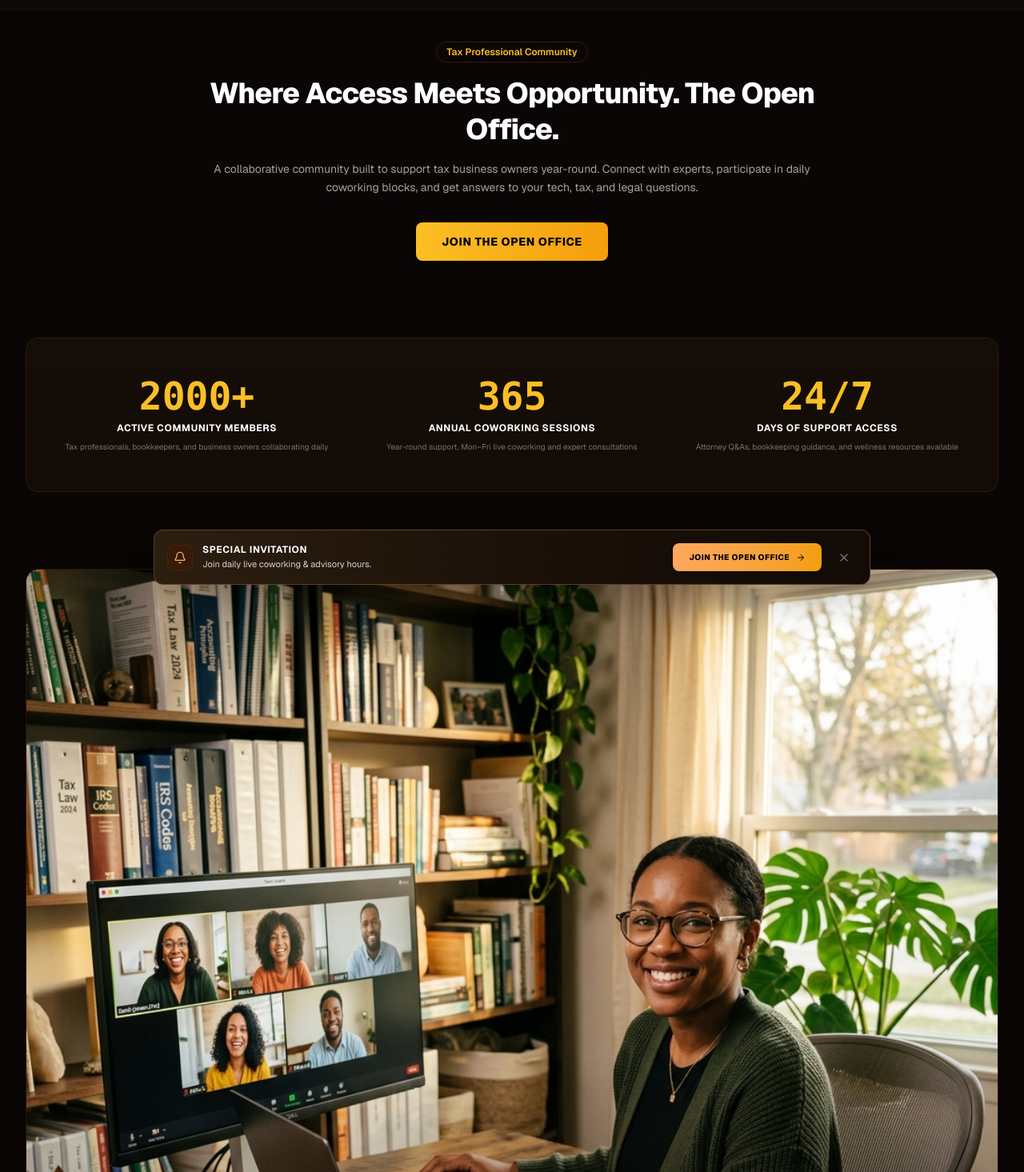
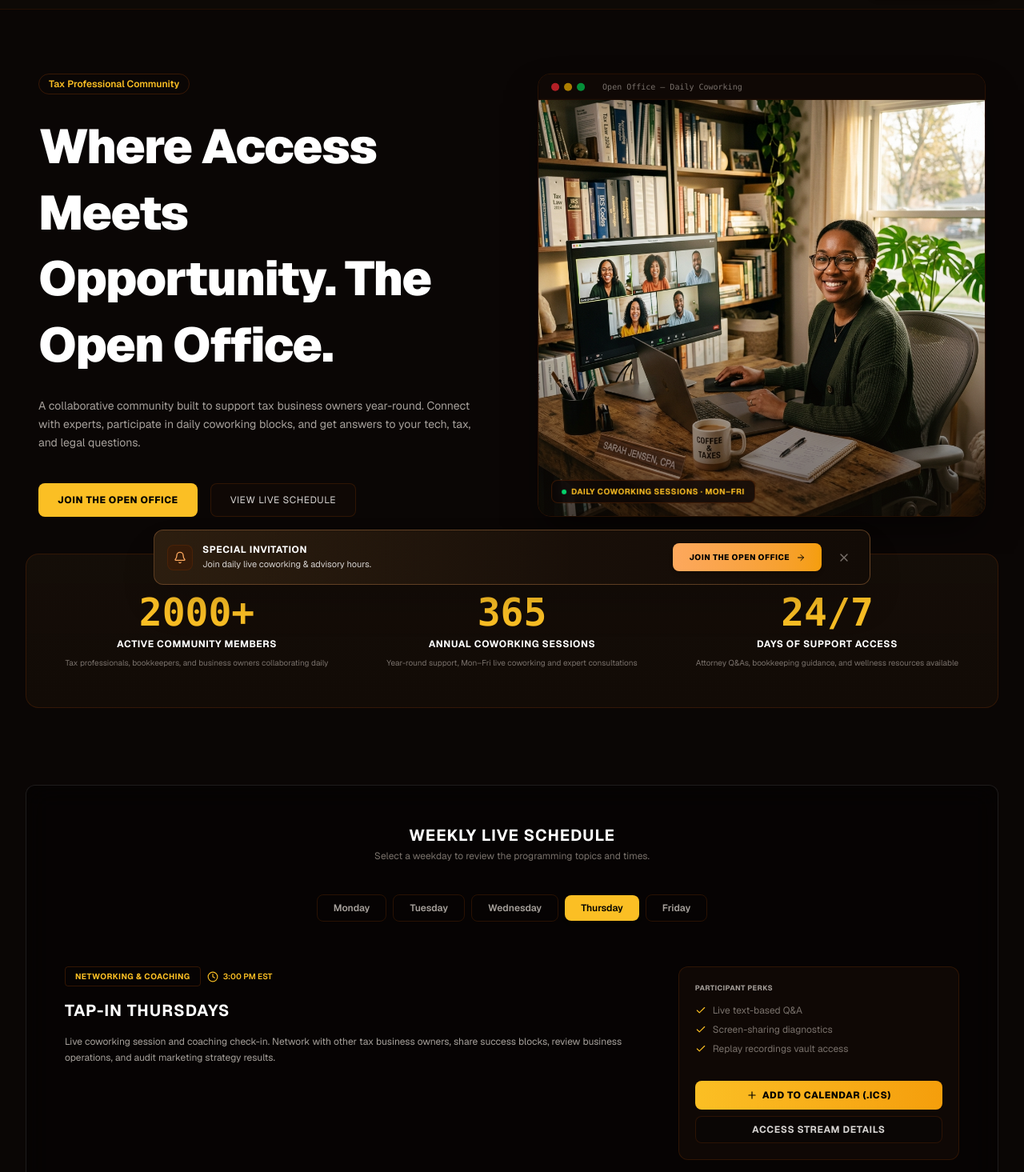
Before and after one commit to vriddhitechinfo-tech/TSOC, a Next.js app: page /open-office in a window 1280 px wide. Shown: the part 45-1510 px from the top of the page at 80% size. Built offline with nearby package versions, Linux system fonts and the light colour scheme.

Commit message:
feat: add FaqAccordion component and implement Open Office marketing page with schedule and FAQs

```diff
--- a/src/app/(marketing)/open-office/page.tsx
+++ b/src/app/(marketing)/open-office/page.tsx
@@ -206,31 +206,77 @@ export default function OpenOfficePage() {
   };
 
   return (
-    <div ref={pageRef} className="relative overflow-hidden bg-[#0a0605] min-h-screen py-16 sm:py-10 animate-fade-in">
+    <div ref={pageRef} className="relative overflow-hidden bg-[#0a0605] min-h-screen">
       {/* Background glow */}
       <div className="absolute inset-0 bg-[radial-gradient(circle_at_top,rgba(251,191,36,0.08)_0%,transparent_60%)] pointer-events-none -z-10" />
 
-      <div className="mx-auto max-w-7xl px-4 sm:px-6 lg:px-8 space-y-24">
-        {/* Header Section */}
-        <div className="gsap-reveal text-center max-w-3xl mx-auto space-y-4">
-          <span className="inline-flex items-center rounded-full bg-amber-955/35 border border-amber-900/40 px-3 py-1 text-xs font-semibold text-[#fbbf24]">
+      <style>{`
+        @keyframes float {
+          0%, 100% { transform: translateY(0px) translateX(0px); }
+          50% { transform: translateY(-20px) translateX(10px); }
+        }
+      `}</style>
+
+      {/* Hero Section with Left/Right Split */}
+      <section className="relative pt-6 pb-20 lg:py-20 overflow-hidden">
+        <div className="mx-auto max-w-7xl px-6 sm:px-8 lg:px-12 relative z-10 h-auto lg:h-[520px]">
+          <div className="grid grid-cols-1 lg:grid-cols-2 gap-12 lg:gap-16 items-center h-full">
+            {/* Left: Content */}
+            <div className="space-y-6 flex flex-col justify-center">
+              <span className="gsap-reveal inline-flex w-fit items-center rounded-full bg-amber-955/35 border border-amber-900/40 px-3 py-1 text-xs font-semibold text-[#fbbf24]">
                 Tax Professional Community
               </span>
-          <h1 className="text-3xl sm:text-4xl font-extrabold tracking-tight text-white leading-tight">
+              <h1 className="gsap-reveal text-4xl sm:text-5xl lg:text-6xl font-black tracking-tight leading-snug text-white">
                 Where Access Meets Opportunity. The Open Office.
               </h1>
-          <p className="text-sm text-stone-400 leading-relaxed">
+              <p className="gsap-reveal text-sm text-stone-400 leading-relaxed line-clamp-3">
                 A collaborative community built to support tax business owners year-round. Connect with experts, participate in daily coworking blocks, and get answers to your tech, tax, and legal questions.
               </p>
-          <div className="pt-4">
+              <div className="gsap-reveal flex flex-col sm:flex-row gap-4 pt-4">
                 <button
                   onClick={() => openModal("openoffice")}
-              className="inline-flex items-center justify-center rounded-lg bg-gradient-to-r from-[#fbbf24] to-[#f59e0b] hover:from-[#c29e2f] hover:to-[#e08d03] text-black font-extrabold py-3.5 px-8 text-sm shadow-md transition-all cursor-pointer uppercase tracking-wider"
+                  className="bg-[#fbbf24] text-black hover:bg-[#c29e2f] font-extrabold px-6 py-3 rounded-lg text-xs uppercase tracking-wider transition-colors cursor-pointer"
                 >
                   Join The Open Office
                 </button>
+                <button
+                  onClick={() => openModal("openoffice")}
+                  className="bg-[#0f0805] text-stone-300 hover:text-white border border-amber-900/30 px-6 py-3 rounded-lg text-xs uppercase tracking-wider transition-colors cursor-pointer"
+                >
+                  View Live Schedule
+                </button>
               </div>
             </div>
+
+            {/* Right: Coworking Image with Floating Animation */}
+            <div className="relative h-full rounded-2xl overflow-hidden border border-amber-900/30 shadow-2xl shadow-black/60" style={{animation: 'float 6s ease-in-out infinite'}}>
+              <div className="absolute top-0 left-0 right-0 h-8 bg-[#0f0805] border-b border-amber-900/20 flex items-center px-4 gap-1.5 z-10">
+                <span className="h-2.5 w-2.5 rounded-full bg-red-500/70" />
+                <span className="h-2.5 w-2.5 rounded-full bg-yellow-500/70" />
+                <span className="h-2.5 w-2.5 rounded-full bg-green-500/70" />
+                <span className="ml-4 text-[10px] text-stone-500 font-mono">Open Office — Daily Coworking</span>
+              </div>
+              <Image
+                src="/open_office_coworking.png"
+                alt="Tax professionals collaborating on a group video call coworking session in a modern home office"
+                width={1440}
+                height={810}
+                className="w-full h-full object-cover mt-8"
+                priority
+              />
+              <div className="absolute inset-0 bg-gradient-to-t from-[#120b06]/60 via-transparent to-transparent pointer-events-none" />
+              <div className="absolute bottom-4 left-4 flex items-center gap-2">
+                <span className="inline-flex items-center gap-1.5 bg-[#0a0605]/80 backdrop-blur border border-amber-900/40 px-3 py-1.5 rounded-lg text-[10px] font-bold uppercase tracking-wider text-[#fbbf24]">
+                  <span className="h-1.5 w-1.5 rounded-full bg-green-400 animate-pulse" />
+                  Daily Coworking Sessions · Mon–Fri
+                </span>
+              </div>
+            </div>
+          </div>
+        </div>
+      </section>
+
+      <div className="mx-auto max-w-7xl px-4 sm:px-6 lg:px-8 space-y-24">
 
         {/* Animated Stats Section */}
         <div
@@ -283,26 +329,8 @@ export default function OpenOfficePage() {
           </div>
         </div>
 
-        {/* Open Office Community Photo */}
-        <div className="gsap-reveal relative rounded-2xl overflow-hidden border border-amber-900/30 shadow-2xl shadow-black/60">
-          <Image
-            src="/open_office_coworking.png"
-            alt="Tax professionals collaborating on a group video call coworking session in a modern home office"
-            width={1440}
-            height={810}
-            className="w-full h-auto object-cover"
-          />
-          <div className="absolute inset-0 bg-gradient-to-t from-[#120b06]/70 via-transparent to-transparent pointer-events-none" />
-          <div className="absolute bottom-4 left-6 flex items-center gap-2">
-            <span className="inline-flex items-center gap-1.5 bg-[#0a0605]/80 backdrop-blur border border-amber-900/40 px-3 py-1.5 rounded-lg text-[10px] font-bold uppercase tracking-wider text-[#fbbf24]">
-              <span className="h-1.5 w-1.5 rounded-full bg-green-400 animate-pulse" />
-              Daily Coworking Sessions · Mon–Fri
-            </span>
-          </div>
-        </div>
-
         {/* Weekly Programming Interactive Component */}
-        <div className="gsap-reveal glass-card p-8 md:p-12 mb-24 relative overflow-hidden">
+        <div className="gsap-reveal glass-card p-8 md:p-12 relative overflow-hidden">
           <div className="text-center max-w-2xl mx-auto mb-10">
             <h2 className="text-xl font-bold text-white uppercase tracking-wider">Weekly Live Schedule</h2>
             <p className="text-xs text-stone-500 mt-1">Select a weekday to review the programming topics and times.</p>
@@ -380,7 +408,7 @@ export default function OpenOfficePage() {
         <div>
           <div className="gsap-reveal text-center max-w-2xl mx-auto mb-16">
             <h2 className="text-xl sm:text-2xl font-bold text-white uppercase tracking-wider">Open Office Community Benefits</h2>
-            <p className="text-xs text-stone-555 mt-2">
+            <p className="text-xs text-stone-500 mt-2">
               Our workspace compiles tools, networks, and events into a single membership designed to support tax business growth.
             </p>
           </div>
@@ -423,6 +451,27 @@ export default function OpenOfficePage() {
         <div className="gsap-reveal">
           <FaqAccordion items={openOfficeFaqs} title="Open Office Community FAQs" />
         </div>
+
+        {/* Community Banner CTA */}
+        <div className="gsap-reveal glass-card p-8 md:p-12 relative overflow-hidden flex flex-col md:flex-row md:items-center justify-between gap-8">
+          <div className="space-y-3 max-w-2xl">
+            <span className="text-[10px] font-bold uppercase tracking-wider text-[#fbbf24] bg-amber-955/35 border border-amber-900/40 px-3 py-1 rounded">
+              Open Office Community
+            </span>
+            <h3 className="text-xl font-bold text-white uppercase tracking-wider">Join More Than Just a Workspace</h3>
+            <p className="text-xs text-stone-450 leading-relaxed">
+              When you join The Sector of Collectives Open Office, you gain access to daily coworking sessions, Tech Tuesday workshops, Attorney Q&As, and year-round business advice resources designed to help your tax business thrive.
+            </p>
+          </div>
+          <div className="shrink-0 flex items-center">
+            <button
+              onClick={() => openModal("openoffice")}
+              className="bg-gradient-to-r from-[#fbbf24] to-[#f59e0b] hover:from-[#c29e2f] hover:to-[#e08d03] text-black font-extrabold py-3.5 px-8 rounded-lg text-xs transition-all shadow-md cursor-pointer uppercase tracking-wider"
+            >
+              Get Started Now
+            </button>
+          </div>
+        </div>
       </div>
     </div>
   );
--- a/src/components/ui/FaqAccordion.tsx
+++ b/src/components/ui/FaqAccordion.tsx
@@ -13,7 +13,10 @@ interface FaqAccordionProps {
   title?: string;
 }
 
-export default function FaqAccordion({ items, title = "Frequently Asked Questions" }: FaqAccordionProps) {
+export default function FaqAccordion({
+  items,
+  title = "Frequently Asked Questions",
+}: FaqAccordionProps) {
   const [openIndex, setOpenIndex] = useState<number | null>(null);
 
   const toggleIndex = (index: number) => {
@@ -56,11 +59,13 @@ export default function FaqAccordion({ items, title = "Frequently Asked Question
                 role="region"
                 aria-labelledby={`faq-btn-${index}`}
                 className={`grid transition-all duration-300 ease-in-out ${
-                  isOpen ? "grid-rows-[1fr] opacity-100" : "grid-rows-[0fr] opacity-0"
+                  isOpen
+                    ? "grid-rows-[1fr] opacity-100"
+                    : "grid-rows-[0fr] opacity-0"
                 }`}
               >
                 <div className="overflow-hidden">
-                  <div className="p-5 pt-0 text-xs sm:text-sm text-stone-450 leading-relaxed border-t border-amber-955/20 mt-2">
+                  <div className="p-5 pt-0 text-xs sm:text-sm text-stone-450 leading-relaxed  mt-2">
                     {item.answer}
                   </div>
                 </div>
```
Also changed, not shown: src/app/(marketing)/technology-support/page.tsx (+62 -33 lines). Lines whose indentation alone changed are shown as unchanged.
